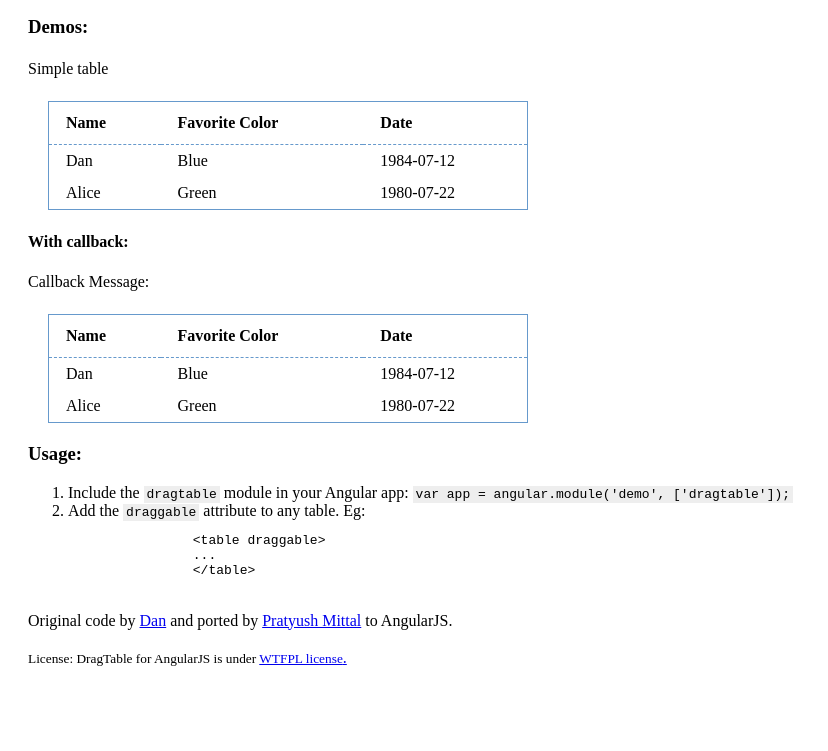
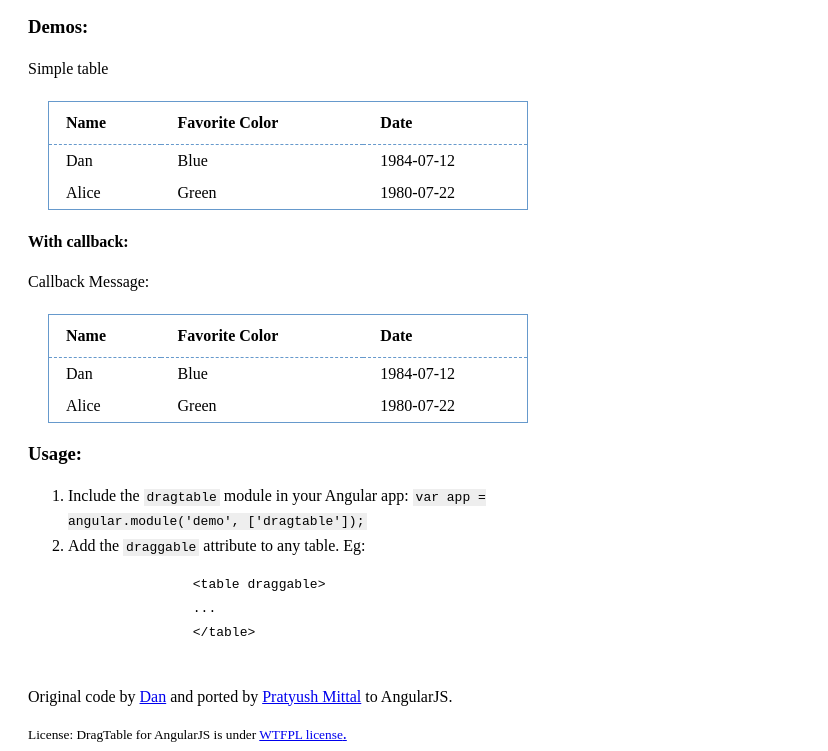
Before and after one commit to pratyushmittal/angular-dragtable, a plain HTML site: page index.html in a window 1280 px wide. Shown: the part 137-888 px from the top of the page, without its empty margins (0-828 px from the left). Before the commit the page ends 812 px from the top, so only its background shows below. Drawn offline with nearby package versions, Linux system fonts and the light colour scheme.

Commit message:
Fixed styling

```diff
--- a/index.html
+++ b/index.html
@@ -5,7 +5,7 @@
         body {
             padding:20px 20px 0;
         }
-        p {
+        p, li {
             max-width: 480px;
             line-height: 1.5em;
         }
```
